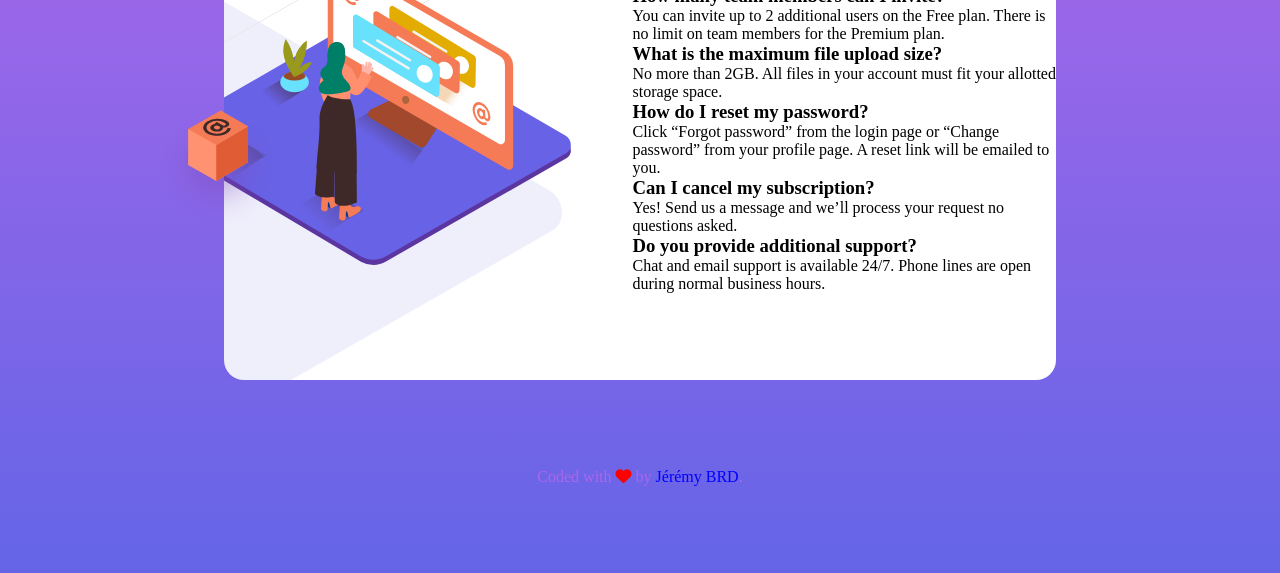
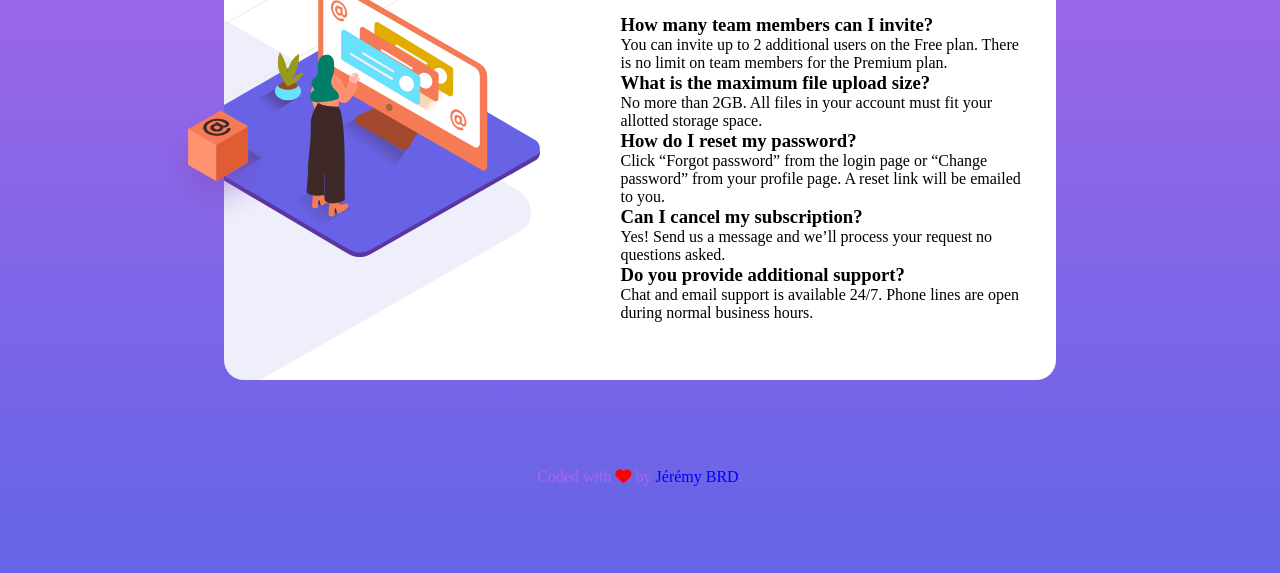
Before and after one commit to JeremyBRD/FAQ-accordion-card, a website built with webpack: page src/template.html in a window 1280 px wide. Shown: the part 227-800 px from the top of the page. Built offline with nearby package versions, Linux system fonts and the light colour scheme.

Commit message:
modeling faq content

```diff
--- a/src/styles/components/_accordion-card-desktop.scss
+++ b/src/styles/components/_accordion-card-desktop.scss
@@ -33,7 +33,7 @@
   position: absolute;
   width: 100%;
   left: -15%;
-  top: 18%;
+  top: 22%;
   z-index: 2;
   }
 }
@@ -48,3 +48,14 @@
   z-index: 3;
   }
 }
+
+// Right side
+
+.faq-content {
+  height: 100%;
+  display: flex;
+  justify-content: space-evenly;
+  flex-direction: column;
+  width: 105%;
+  padding: 25px;
+}
--- a/src/styles/pages/_main-style.scss
+++ b/src/styles/pages/_main-style.scss
@@ -5,4 +5,5 @@ body {
   align-items: center;
   justify-content: space-evenly;
   flex-direction: column;
+  font-family: $body-font;
 }
```
